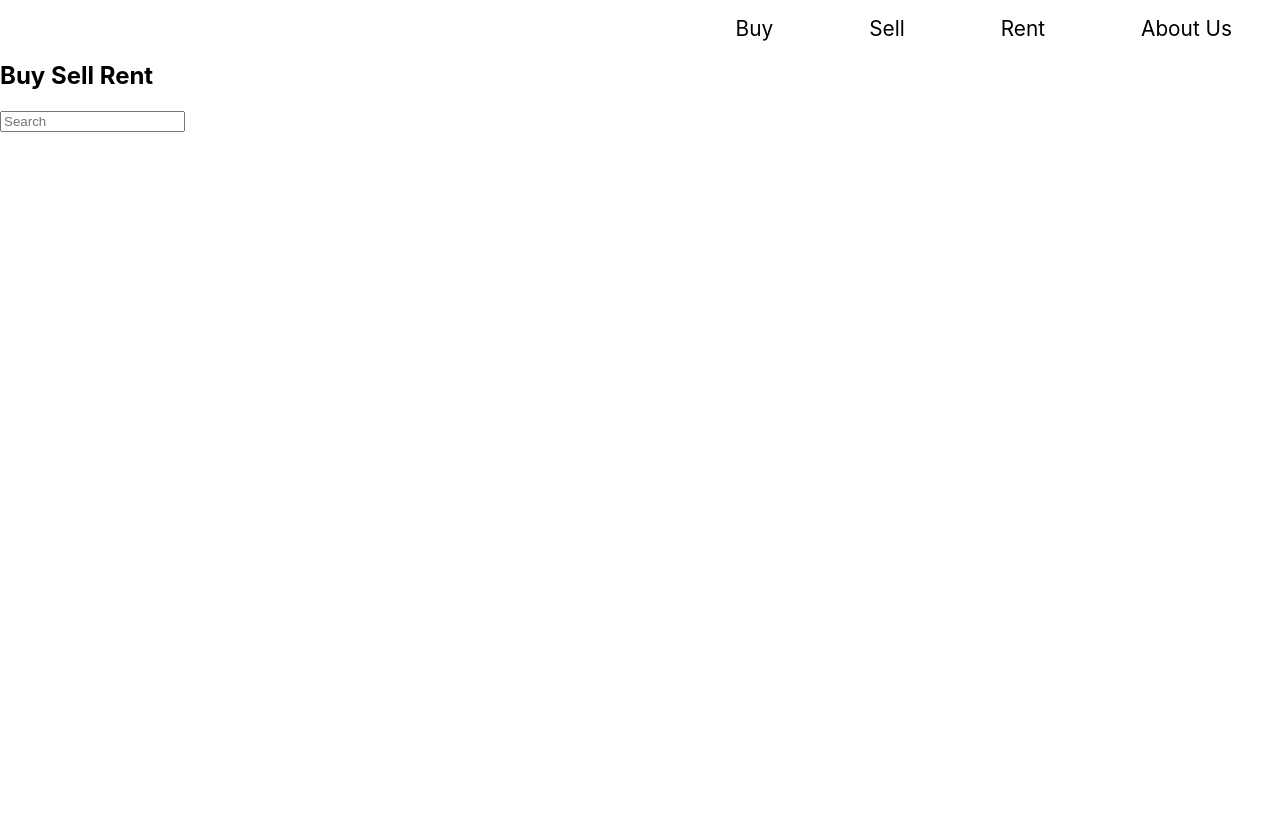
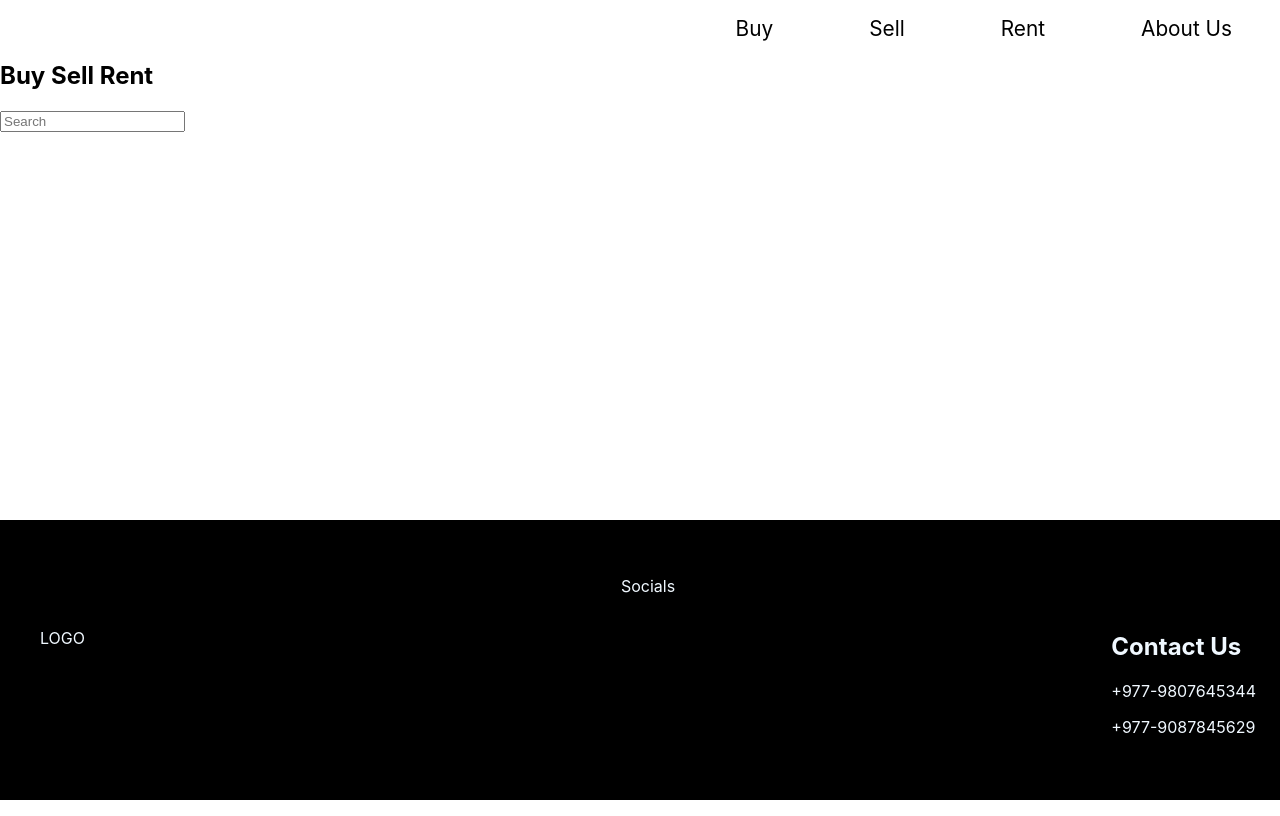
Before and after one commit to xaxm007/tres_comas, a React (Create React App) app: page / in a window 1280 px wide. Built offline with nearby package versions, Linux system fonts and the light colour scheme.

Commit message:
committed

```diff
--- a/src/App.js
+++ b/src/App.js
@@ -19,9 +19,10 @@ const App = () => {
           <Route exact path = "/buy" element = {< Buy />} />
           <Route exact path = "/sell" element = {<Sell />} />
           <Route exact path = '/rent' element = {<Rent/>} />
-          <Route exact path = "/contact" element = {<Contacts/>} />
+
         </Routes>
       </BrowserRouter>
+      <Contacts />
 
     </>
   )
```
